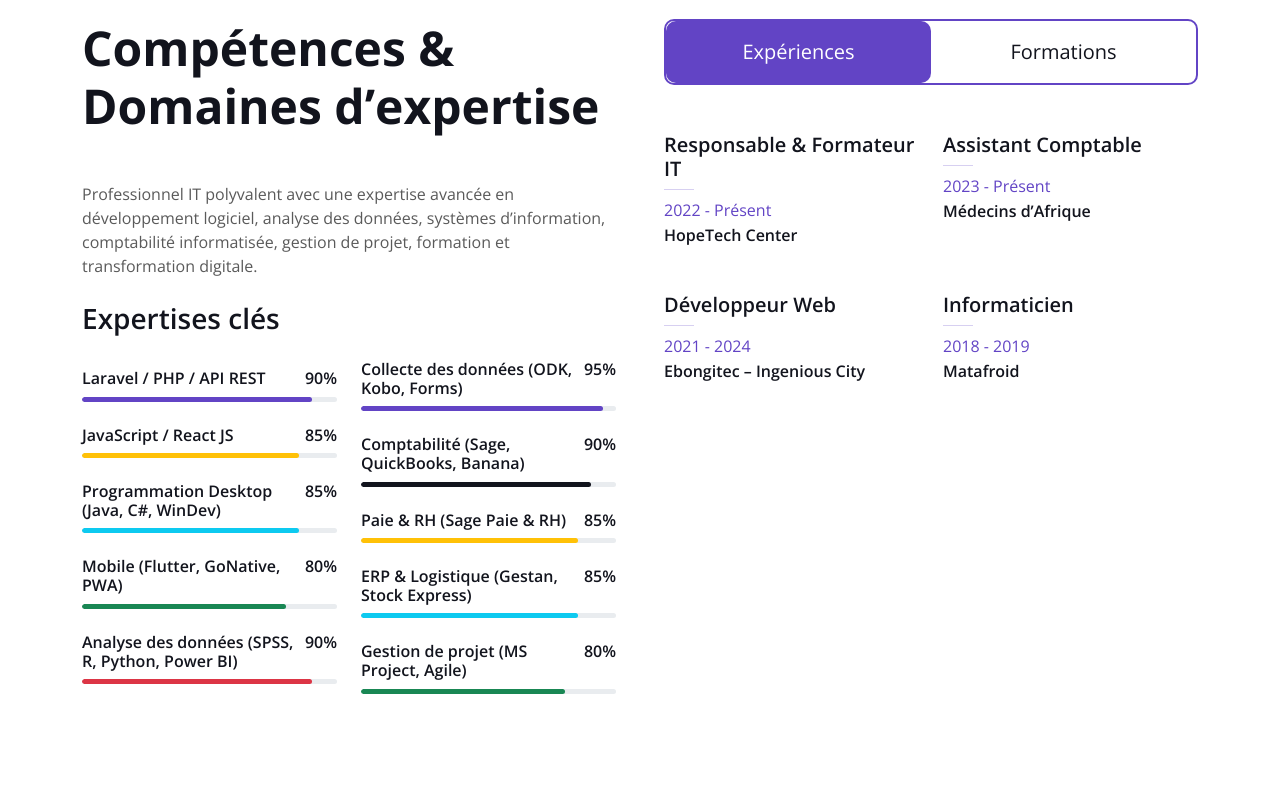
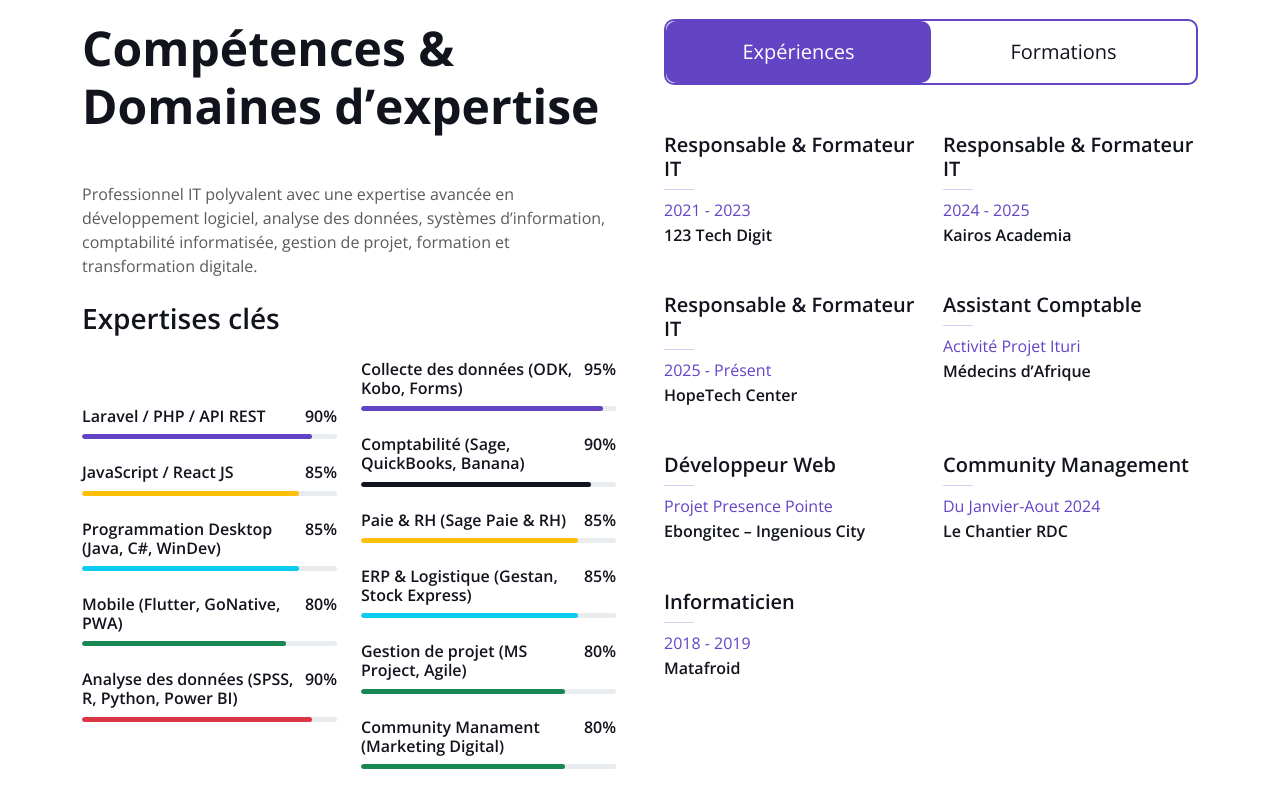
Before and after one commit to badidi-divin/portefolio, a plain HTML site: page index.html in a window 1280 px wide. Shown: the part 1440-2240 px from the top of the page. Drawn offline with nearby package versions, Linux system fonts and the light colour scheme.

Commit message:
Update index.html

```diff
--- a/index.html
+++ b/index.html
@@ -345,6 +345,15 @@
                                     <div class="progress-bar bg-success" style="width:80%"></div>
                                 </div>
                             </div>
+                             <div class="skill mb-4">
+                                <div class="d-flex justify-content-between">
+                                    <h6 class="font-weight-bold">Community Manament (Marketing Digital)</h6>
+                                    <h6 class="font-weight-bold">80%</h6>
+                                </div>
+                                <div class="progress">
+                                    <div class="progress-bar bg-success" style="width:80%"></div>
+                                </div>
+                            </div>
 
                         </div>
                     </div>
@@ -373,24 +382,41 @@
                                 <div class="col-sm-6">
                                     <h5>Responsable & Formateur IT</h5>
                                     <hr class="text-primary my-2">
-                                    <p class="text-primary mb-1">2022 - Présent</p>
+                                    <p class="text-primary mb-1">2021 - 2023</p>
+                                    <h6 class="mb-0">123 Tech Digit</h6>
+                                </div>
+                                <div class="col-sm-6">
+                                    <h5>Responsable & Formateur IT</h5>
+                                    <hr class="text-primary my-2">
+                                    <p class="text-primary mb-1">2024 - 2025</p>
+                                    <h6 class="mb-0">Kairos Academia</h6>
+                                </div>
+                                <div class="col-sm-6">
+                                    <h5>Responsable & Formateur IT</h5>
+                                    <hr class="text-primary my-2">
+                                    <p class="text-primary mb-1">2025 - Présent</p>
                                     <h6 class="mb-0">HopeTech Center</h6>
                                 </div>
 
                                 <div class="col-sm-6">
                                     <h5>Assistant Comptable</h5>
                                     <hr class="text-primary my-2">
-                                    <p class="text-primary mb-1">2023 - Présent</p>
+                                    <p class="text-primary mb-1">Activité Projet Ituri</p>
                                     <h6 class="mb-0">Médecins d’Afrique</h6>
                                 </div>
 
                                 <div class="col-sm-6">
                                     <h5>Développeur Web</h5>
                                     <hr class="text-primary my-2">
-                                    <p class="text-primary mb-1">2021 - 2024</p>
+                                    <p class="text-primary mb-1">Projet Presence Pointe</p>
                                     <h6 class="mb-0">Ebongitec – Ingenious City</h6>
                                 </div>
-
+                                 <div class="col-sm-6">
+                                    <h5>Community Management</h5>
+                                    <hr class="text-primary my-2">
+                                    <p class="text-primary mb-1">Du Janvier-Aout 2024</p>
+                                    <h6 class="mb-0">Le Chantier RDC</h6>
+                                </div>
                                 <div class="col-sm-6">
                                     <h5>Informaticien</h5>
                                     <hr class="text-primary my-2">
@@ -726,7 +752,7 @@
                 <hr class="w-100">
                 <p class="mb-2">Abonnez-vous sur mes Reseaux Sociaux:</p>
                 <div class="d-flex pt-2">
-                    <a class="btn btn-square btn-primary me-2" href="https://www.facebook.com/InnoTechSolutions" target="_blank"><i class="fab fa-facebook-f"></i></a>
+                    <a class="btn btn-square btn-primary me-2" href="https://web.facebook.com/profile.php?id=61557065135380" target="_blank"><i class="fab fa-facebook-f"></i></a>
                     <a class="btn btn-square btn-primary me-2" href="https://www.instagram.com/inno_tech_solution" target="_blank"><i class="fab fa-instagram"></i></a>
                     <a class="btn btn-square btn-primary me-2 d-flex align-items-center justify-content-center"
                     href="https://www.tiktok.com/@inno_techsolution" target="_blank">
```
